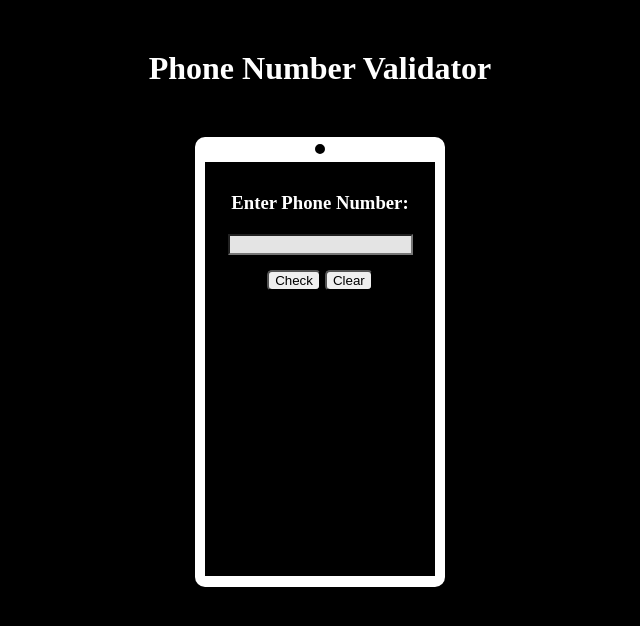
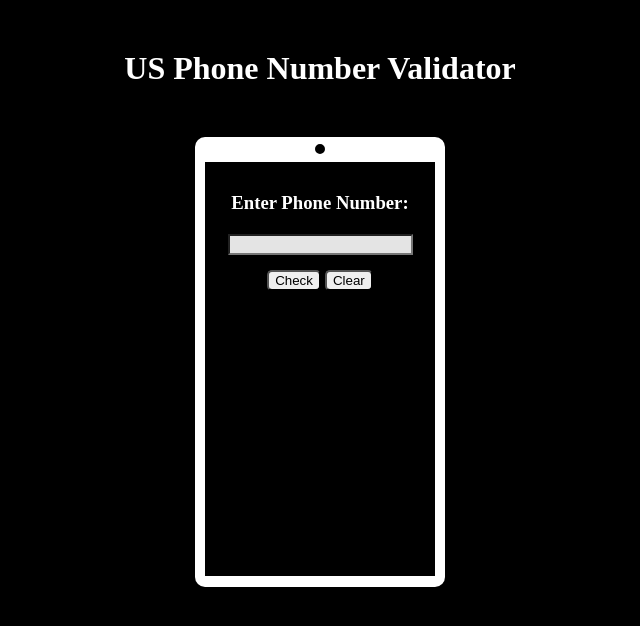
Before and after one commit to Rjack00/-Phone-Number-Validator-, a plain HTML site: page index.html in a window 1280 px wide. Shown: the whole page, without its empty margins (320-960 px from the left). Drawn offline with Linux system fonts and the light colour scheme.

Commit message:
added 'US' to title

```diff
--- a/index.html
+++ b/index.html
@@ -9,7 +9,7 @@
 
 <body>
     <div id="main-container">
-        <h1>Phone Number Validator</h1>
+        <h1>US Phone Number Validator</h1>
         <div id="phone-div">
             <div id="camera-hole"></div>
             <div id="phone-screen-div">
```
